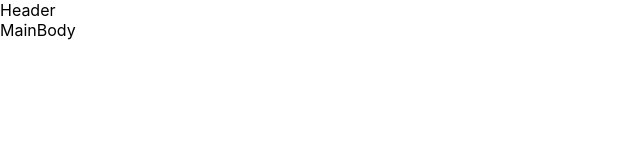
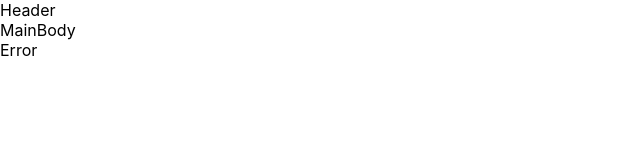
Before and after one commit to pgendre/n26-challenge-mrz-form, a React (Create React App) app: page / in a window 1280 px wide. Shown: the top 160 px of the page, without its empty margins (0-640 px from the left). Built offline with nearby package versions, Linux system fonts and the light colour scheme.

Commit message:
input ok

```diff
--- a/src/components/app.jsx
+++ b/src/components/app.jsx
@@ -1,5 +1,5 @@
 import React from 'react'
-import MainBody from './main_body/component'
+import MainBody from './main_body/main-body'
 import Header from './header'
 
 function App() {
--- a/src/components/common/form-input.jsx
+++ b/src/components/common/form-input.jsx
@@ -0,0 +1,34 @@
+import React from 'react'
+import PropTypes from 'prop-types'
+
+class FormInput extends React.Component {
+  static propTypes = {
+    type: PropTypes.string.isRequired
+  }
+
+  displayError = () => <div>Error</div>
+
+  displaySelect = () => <select />
+
+  displayTextInput = () => <select />
+
+  displayInput = () => {
+    switch (this.props.type) {
+      case 'text':
+        return this.displayTextInput()
+      case 'select':
+        return this.displaySelect()
+    }
+  }
+
+  render() {
+    return (
+      <div>
+        {this.displayInput()}
+        {this.displayError()}
+      </div>
+    )
+  }
+}
+
+export default FormInput
--- /dev/null
+++ b/src/components/main_body/form_global/form-global.jsx
@@ -0,0 +1,48 @@
+import React from 'react'
+import PropTypes from 'prop-types'
+
+import FormInput from '../../common/form-input'
+
+class FormGlobal extends React.Component {
+  static propTypes = {}
+  state = {
+    surname: {
+      value: '',
+      error: null
+    },
+    givenNames: {
+      value: '',
+      error: null
+    },
+    passportNumber: {
+      value: '',
+      error: null
+    },
+    country: {
+      value: '',
+      error: null
+    },
+    nationality: {
+      value: '',
+      error: null
+    },
+    dateOfBirth: {
+      value: '',
+      error: null
+    },
+    dateOfExpiration: {
+      value: '',
+      error: null
+    }
+  }
+
+  render() {
+    return (
+      <div>
+        <FormInput />
+      </div>
+    )
+  }
+}
+
+export default FormGlobal
--- a/src/components/main_body/component.jsx
+++ b/src/components/main_body/main-body.jsx
@@ -1,5 +1,7 @@
 import React from 'react'
 import PropTypes from 'prop-types'
+
+import FormGlobal from './form_global/form-global'
 
 class MainBody extends React.Component {
   static propTypes = {}
@@ -9,7 +11,11 @@ class MainBody extends React.Component {
   }
 
   render() {
-    return <div> MainBody </div>
+    return (
+      <div>
+        MainBody <FormGlobal />
+      </div>
+    )
   }
 }
 
```
Also changed, not shown: src/components/main_body/form_global/component.jsx (deleted, +0 -12 lines).
